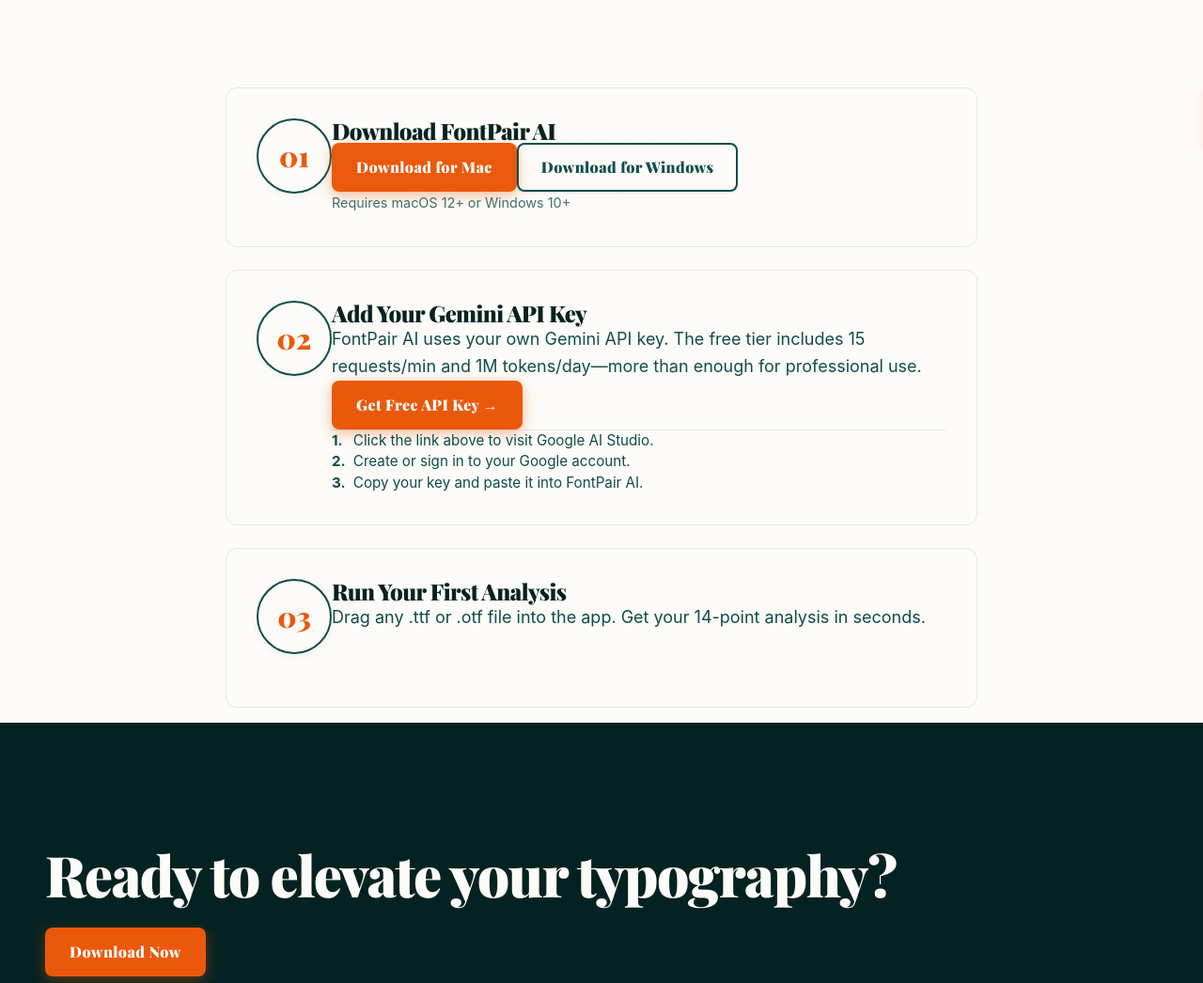
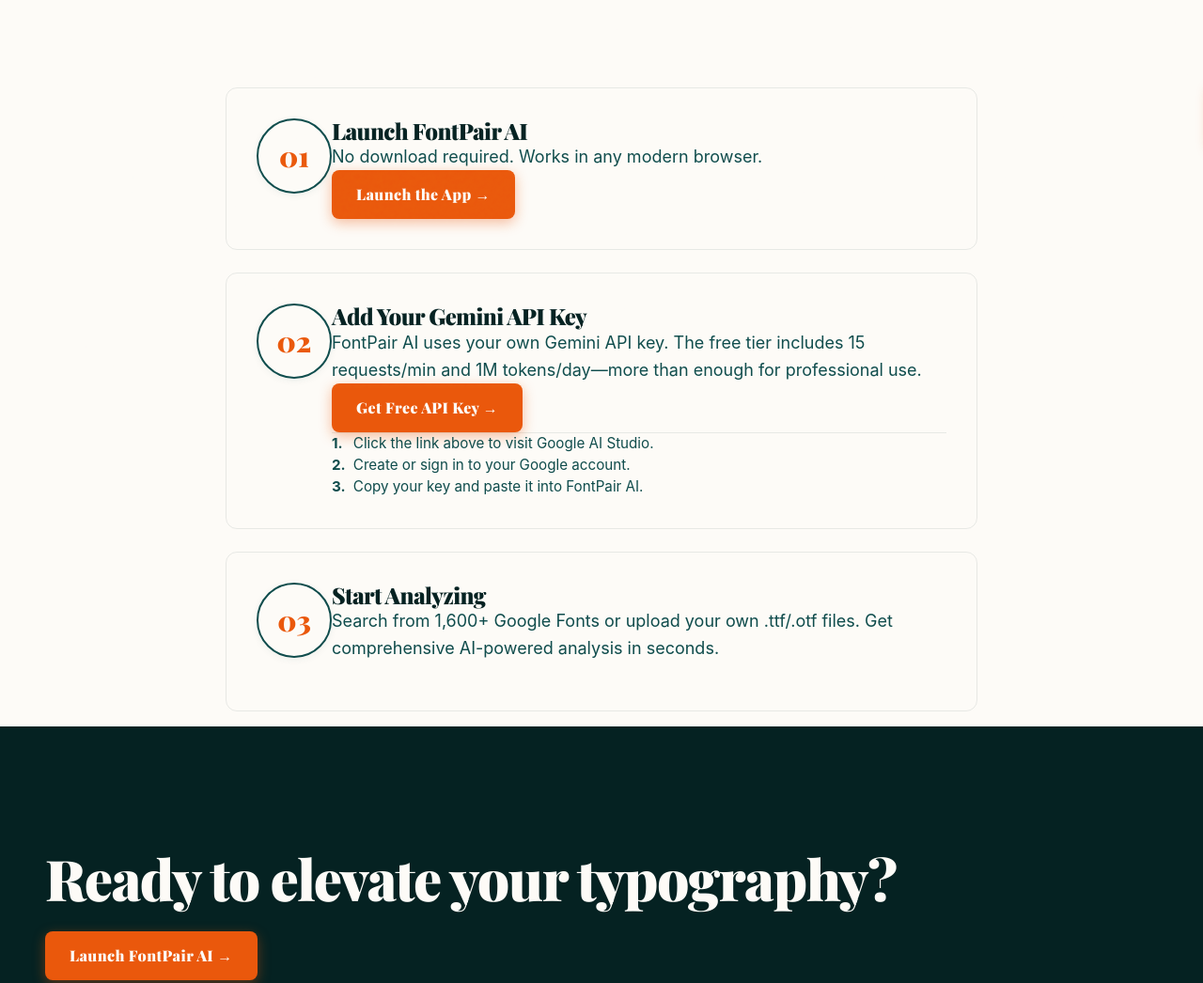
Before and after one commit to NeonBeacon/fontpair-ai-landing, a website: page get-started.html in a window 1280 px wide. Shown: the part 387-1433 px from the top of the page at 94% size. Drawn offline with nearby package versions, Linux system fonts and the light colour scheme.

Commit message:
refactor: update get-started to reflect web app workflow

```diff
--- a/get-started.html
+++ b/get-started.html
@@ -5,7 +5,7 @@
     <meta name="viewport" content="width=device-width, initial-scale=1.0" />
     <meta
       name="description"
-      content="Get started with FontPair AI. Download the app, set up your Gemini API key, and start analyzing typography in minutes."
+      content="Get started with FontPair AI in minutes. Launch the web app, add your free Gemini API key, and start analyzing typography instantly."
     />
     <title>Get Started - FontPair AI</title>
     <link rel="icon" type="image/svg+xml" href="./assets/favicon.svg" />
@@ -78,12 +78,6 @@
       .step-content p {
         margin-bottom: var(--space-4);
         color: var(--text-secondary);
-      }
-
-      .download-buttons {
-        display: flex;
-        gap: var(--space-3);
-        flex-wrap: wrap;
       }
 
       .instruction-list {
@@ -184,12 +178,9 @@
             <div class="step-card">
               <div class="step-number">01</div>
               <div class="step-content" style="flex: 1;">
-                <h3>Download FontPair AI</h3>
-                <div class="download-buttons">
-                  <a href="#" class="btn btn-primary">Download for Mac</a>
-                  <a href="#" class="btn btn-secondary">Download for Windows</a>
-                </div>
-                <p style="margin-top: var(--space-3); font-size: 0.9rem; opacity: 0.8;">Requires macOS 12+ or Windows 10+</p>
+                <h3>Launch FontPair AI</h3>
+                <p>No download required. Works in any modern browser.</p>
+                <a href="https://app.fontpairai.com" class="btn btn-primary">Launch the App &rarr;</a>
               </div>
             </div>
 
@@ -199,7 +190,7 @@
               <div class="step-content" style="flex: 1;">
                 <h3>Add Your Gemini API Key</h3>
                 <p>FontPair AI uses your own Gemini API key. The free tier includes 15 requests/min and 1M tokens/day—more than enough for professional use.</p>
-                <a href="https://aistudio.google.com/app/apikey" target="_blank" rel="noopener noreferrer" class="btn btn-primary">Get Free API Key →</a>
+                <a href="https://aistudio.google.com/app/apikey" target="_blank" rel="noopener noreferrer" class="btn btn-primary">Get Free API Key &rarr;</a>
 
                 <ul class="instruction-list">
                   <li><strong>1.</strong> Click the link above to visit Google AI Studio.</li>
@@ -213,8 +204,8 @@
             <div class="step-card">
               <div class="step-number">03</div>
               <div class="step-content" style="flex: 1;">
-                <h3>Run Your First Analysis</h3>
-                <p>Drag any .ttf or .otf file into the app. Get your 14-point analysis in seconds.</p>
+                <h3>Start Analyzing</h3>
+                <p>Search from 1,600+ Google Fonts or upload your own .ttf/.otf files. Get comprehensive AI-powered analysis in seconds.</p>
               </div>
             </div>
 
@@ -225,7 +216,7 @@
       <section class="final-cta-dark" style="margin-top: 0;">
         <div class="container">
           <h2>Ready to elevate your typography?</h2>
-          <a href="#" class="btn btn-primary" style="margin-top: var(--space-4);">Download Now</a>
+          <a href="https://app.fontpairai.com" class="btn btn-primary" style="margin-top: var(--space-4);">Launch FontPair AI &rarr;</a>
         </div>
       </section>
     </main>
```
